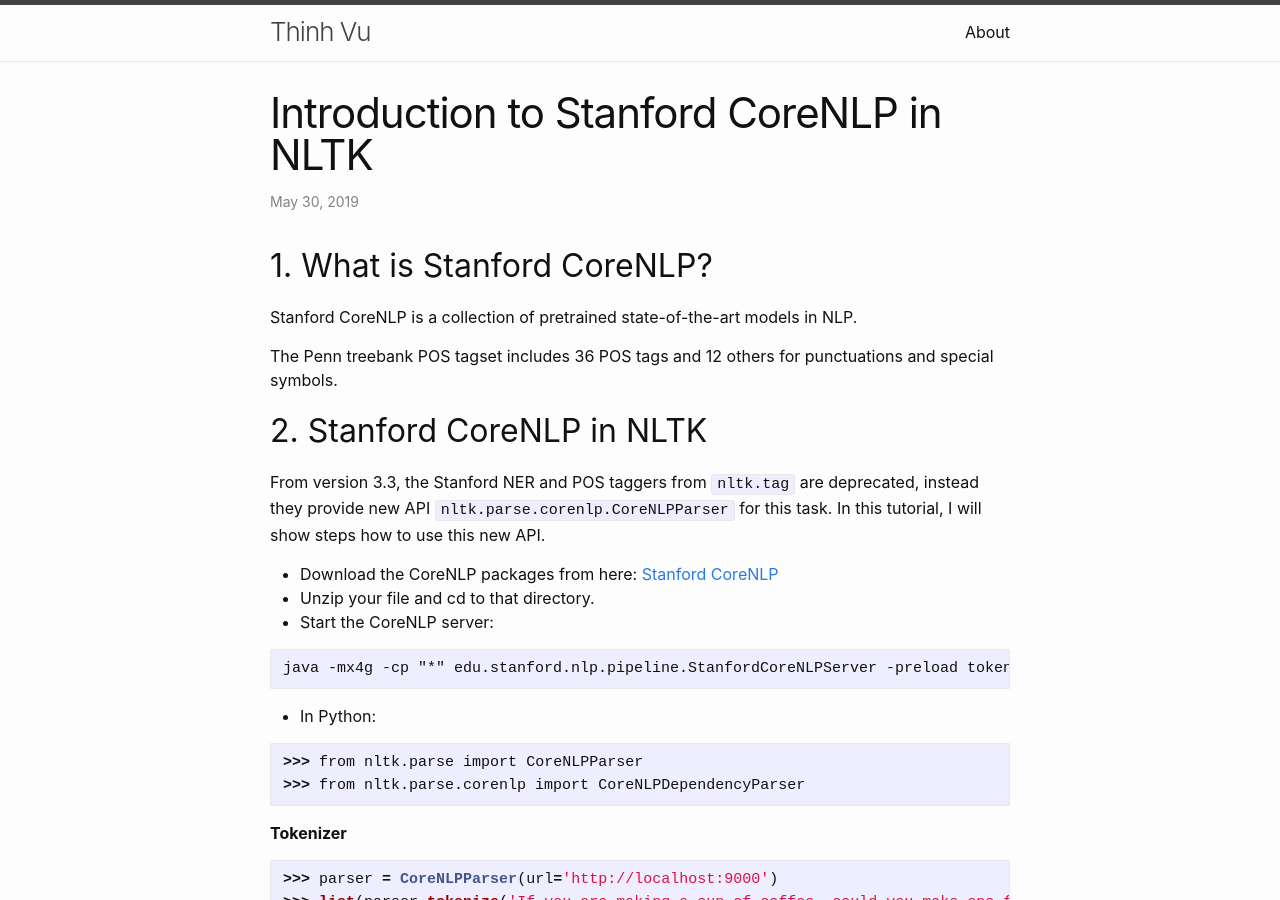
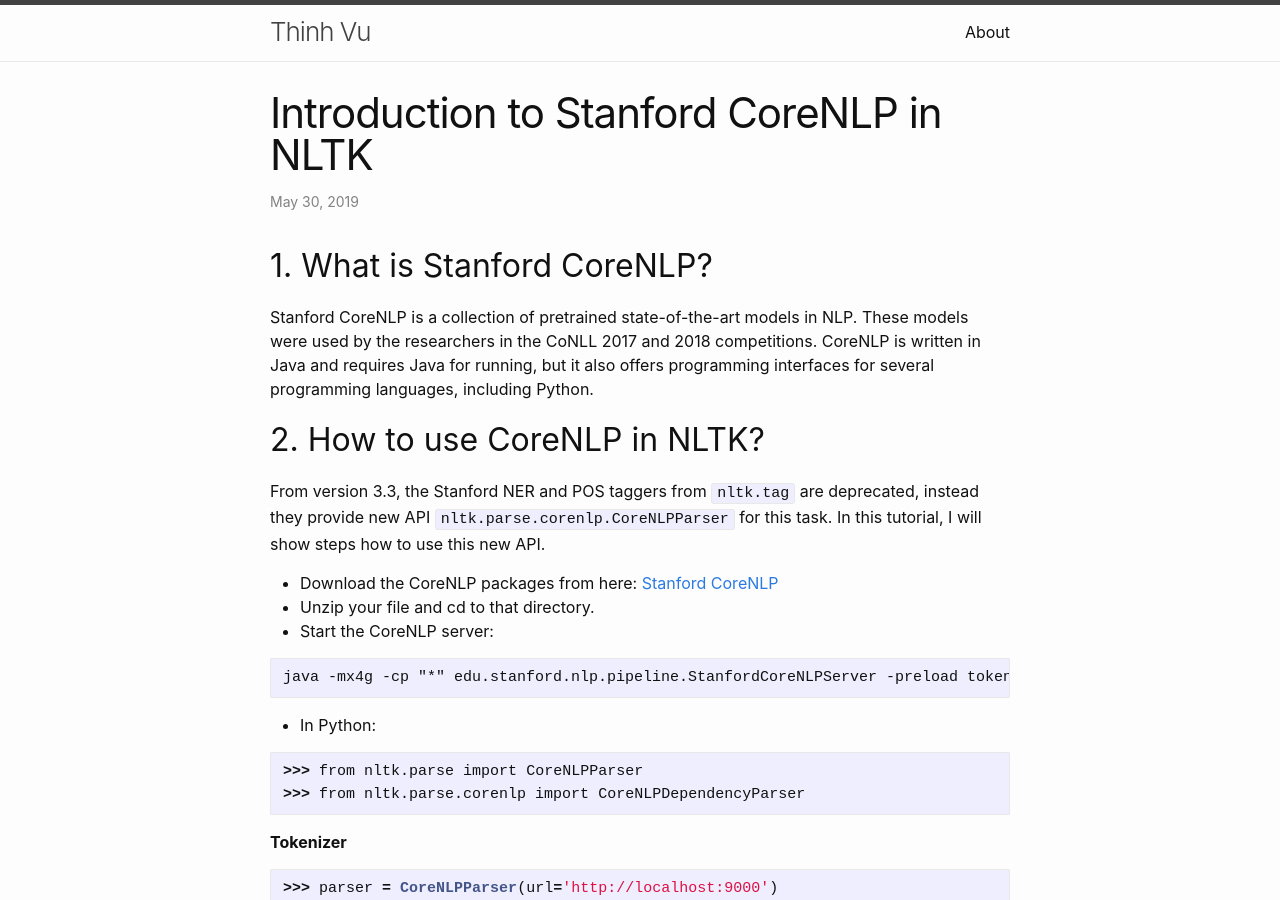
Before and after one commit to vudangthinh/vudangthinh.github.io, a Jekyll site: the page built from _posts/2019-05-30-stanford-tagger-nltk.md, in a window 1280 px wide and 900 px high. Built offline with Jekyll 4.4.1, drawn with Linux system fonts in a browser that asks for light colours.

Commit message:
Update 2019-05-30-stanford-tagger-nltk.md

````diff
--- a/_posts/2019-05-30-stanford-tagger-nltk.md
+++ b/_posts/2019-05-30-stanford-tagger-nltk.md
@@ -4,11 +4,10 @@
 ---
 
 ## 1. What is Stanford CoreNLP?
-Stanford CoreNLP is a collection of pretrained state-of-the-art models in NLP.
+Stanford CoreNLP is a collection of pretrained state-of-the-art models in NLP. These models were used by the researchers in the CoNLL 2017 and 2018 competitions.
+CoreNLP is written in Java and requires Java for running, but it also offers programming interfaces for several programming languages, including Python.
 
-The Penn treebank POS tagset includes 36 POS tags and 12 others for punctuations and special symbols.
-
-## 2. Stanford CoreNLP in NLTK
+## 2. How to use CoreNLP in NLTK?
 From version 3.3, the Stanford NER and POS taggers from ```nltk.tag``` are deprecated, instead they provide new API ```nltk.parse.corenlp.CoreNLPParser``` for this task. In this tutorial, I will show steps how to use this new API.
 
 * Download the CoreNLP packages from here:
````
